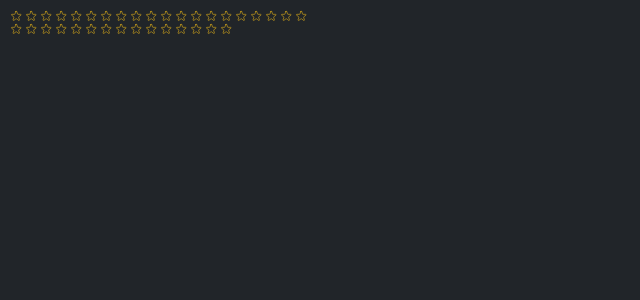
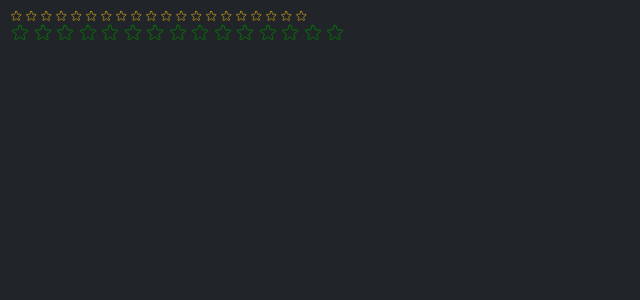
Before and after one commit to Gbangbolaoluwagbemiga/usePopCorn, a React (Create React App) app in the folder UsePopCorn/: page / in a window 1280 px wide. Shown: the top 300 px of the page, without its empty margins (0-640 px from the left). Built offline with nearby package versions, Linux system fonts and the light colour scheme; the HTML template or start-up script is replaced by a standard one.

Commit message:
props added

```diff
--- a/UsePopCorn/src/index.js
+++ b/UsePopCorn/src/index.js
@@ -9,7 +9,7 @@ root.render(
   <React.StrictMode>
     {/* <App /> */}
     <StarRating maxRating={20} />
-    <StarRating maxRating={15} />
+    <StarRating maxRating={15} color="green" size={2} />
     {/* <StarRating
       maxRating={5}
       messages={["Terrible", "Bad", "Okay", "Good", "Amazing"]}
```
